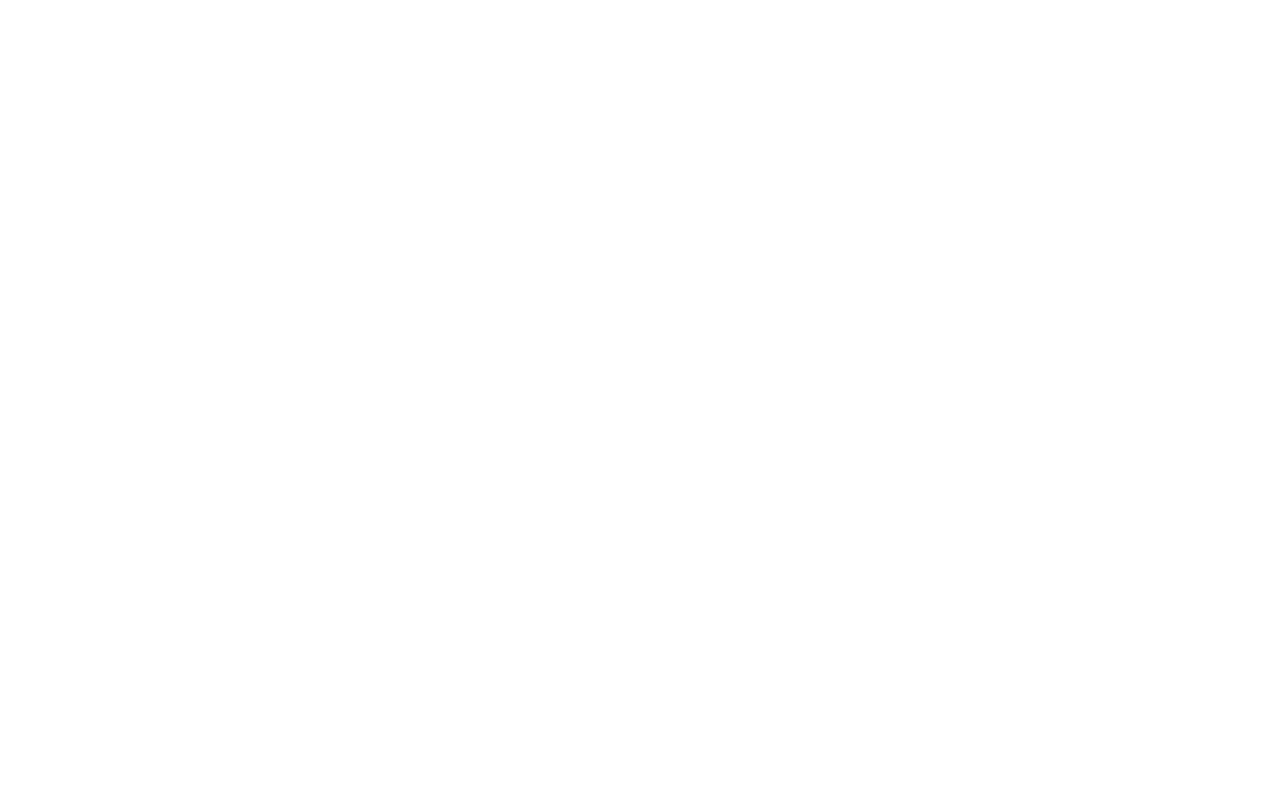
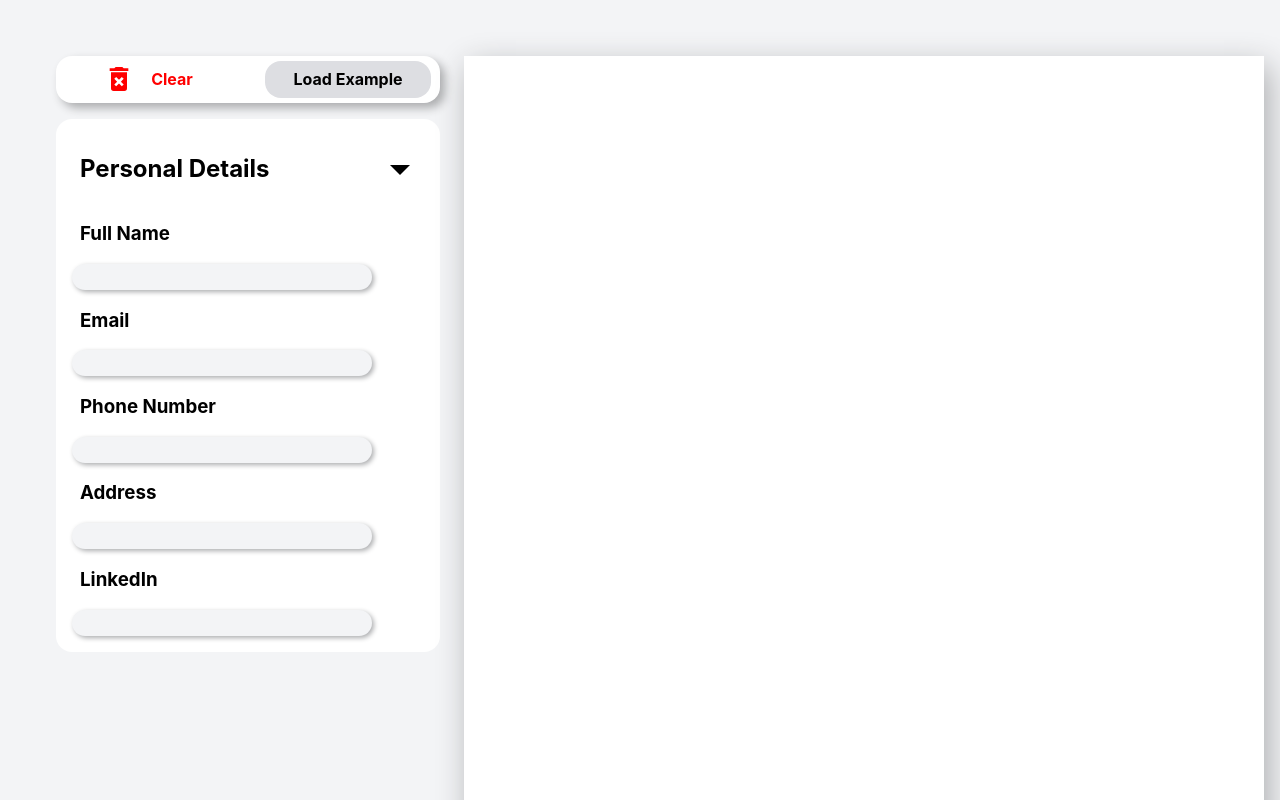
Before and after one commit to DeclanKBrown/CVApplication, a React (Vite) app: page / in a window 1280 px wide. Shown: the top 800 px of the page. Built offline with nearby package versions, Linux system fonts and the light colour scheme.

Commit message:
Added Personal Details box with toggle

```diff
--- a/index.html
+++ b/index.html
@@ -2,7 +2,7 @@
 <html lang="en">
   <head>
     <meta charset="UTF-8" />
-    <link rel="icon" type="image/svg+xml" href="#"/>
+    <link rel="icon" type="image/svg+xml" href="./logo.svg"/>
     <meta name="viewport" content="width=device-width, initial-scale=1.0" />
     <title>CV Builder</title>
   </head>
--- /dev/null
+++ b/src/components/Options.jsx
@@ -0,0 +1,16 @@
+import '../styles/options.css'
+
+export default function Options() {
+    return (
+        <div className='container'>
+            <div className='clear'>
+                <svg xmlns="http://www.w3.org/2000/svg" viewBox="0 0 24 24"><title>delete-forever</title><path d="M6,19A2,2 0 0,0 8,21H16A2,2 0 0,0 18,19V7H6V19M8.46,11.88L9.87,10.47L12,12.59L14.12,10.47L15.53,11.88L13.41,14L15.53,16.12L14.12,17.53L12,15.41L9.88,17.53L8.47,16.12L10.59,14L8.46,11.88M15.5,4L14.5,3H9.5L8.5,4H5V6H19V4H15.5Z" /></svg>
+                <h1>Clear</h1>
+            </div>
+            <div className='load-example'>
+                <h1>Load Example</h1>
+            </div>
+        </div>
+    )
+
+}
--- /dev/null
+++ b/src/components/Page.jsx
@@ -0,0 +1,11 @@
+import '../styles/page.css'
+
+export default function Page() {
+    return (
+        <>
+          <div className="a4">
+
+          </div>
+        </>
+    )
+}
--- /dev/null
+++ b/src/components/Personal.jsx
@@ -0,0 +1,45 @@
+import { useState } from 'react'
+import '../styles/personal.css'
+
+export default function Personal() {
+
+    const [toggle, setToggle] = useState('open')
+
+    function toggleMenu() {
+        toggle === 'open' ? setToggle('closed') : setToggle('open')
+
+    }
+
+    return (
+        <div className={'personal ' + toggle}>
+            <div className='personal-top'>
+                <h1>Personal Details</h1>
+                {toggle === 'open' ? ( <svg onClick={toggleMenu} xmlns="http://www.w3.org/2000/svg" viewBox="0 0 24 24"><path d="M7,10L12,15L17,10H7Z" /></svg> ) : ( <svg onClick={toggleMenu} xmlns="http://www.w3.org/2000/svg" viewBox="0 0 24 24"><path d="M7,15L12,10L17,15H7Z" /></svg> ) }
+            </div>
+            {toggle === 'open' ? (
+                <>
+                    <div className='details'>
+                        <h3>Full Name</h3>
+                        <input type='text'></input>
+                    </div>
+                    <div className='details'>
+                        <h3>Email</h3>
+                        <input type='text'></input>
+                    </div>
+                    <div className='details'>
+                        <h3>Phone Number</h3>
+                        <input type='text'></input>
+                    </div>
+                    <div className='details'>
+                        <h3>Address</h3>
+                        <input type='text'></input>
+                    </div>
+                    <div className='details'>
+                        <h3>LinkedIn</h3>
+                        <input type='text'></input>
+                    </div>
+                </>
+            ) : ( null ) }
+        </div>
+    )
+}
--- /dev/null
+++ b/src/components/Sidebar.jsx
@@ -0,0 +1,14 @@
+import '../styles/sidebar.css'
+import Options from './Options'
+import Personal from './Personal'
+
+export default function SideBar() {
+    return (
+        <>
+          <aside className="side-bar">
+            <Options />
+            <Personal />
+          </aside>
+        </>
+    )
+}
--- a/src/index.css
+++ b/src/index.css
@@ -1,10 +1,15 @@
 :root {
   font-family: Inter, system-ui, Avenir, Helvetica, Arial, sans-serif;
+  background-color: #F3F4F6;
 
 }
 
-@media (prefers-color-scheme: light) {
-  :root {
-
-  }
+#root {
+  display: grid;
+  grid-template-columns: 1fr 2fr;
+  gap: 1rem;
+  align-items: center;
+  justify-items: center;
+  padding-top: 3rem;
+  padding-bottom: 3rem;
 }
--- a/src/main.jsx
+++ b/src/main.jsx
@@ -1,8 +1,12 @@
 import React from 'react'
 import ReactDOM from 'react-dom/client'
 import './index.css'
+import Sidebar from './components/Sidebar'
+import Page from './components/Page'
 
 ReactDOM.createRoot(document.getElementById('root')).render(
   <React.StrictMode>
+    <Sidebar />
+    <Page />
   </React.StrictMode>,
 )
--- /dev/null
+++ b/src/styles/options.css
@@ -0,0 +1,53 @@
+.container {
+    background-color: white;
+    border-radius: 1rem;
+    box-shadow: 5px 5px 10px #acadaf;
+    display: grid;
+    grid-template-columns: repeat(2, 1fr);
+    align-items: center;
+    justify-items: center;
+    gap: 1rem;
+    cursor: pointer;
+    user-select: none;
+}
+
+.clear {
+    width: 90%;
+    height: 80%;
+    display: grid;
+    justify-content: center;
+    align-content: center;
+    grid-template-columns: 2rem min-content;
+    align-items: center;
+    gap: 1rem;
+}
+
+.clear h1 {
+    color: red;
+}
+
+.clear svg {
+    fill: red;
+}
+
+.clear:hover {
+    opacity: 0.6;
+}
+
+.load-example {
+    width: 90%;
+    height: 80%;
+    background-color: #dddee2;
+    border-radius: 1rem;
+    display: grid;
+    justify-items: center;
+    align-content: center;
+}
+
+.load-example:hover {
+    opacity: 0.6;
+}
+
+h1 {
+    font-size: 1rem;
+}
--- /dev/null
+++ b/src/styles/page.css
@@ -0,0 +1,6 @@
+.a4 {
+    background-color: white;
+    width: 800px;
+    height: 1131px;
+    box-shadow: 5px 10px 30px #acadaf;
+}
--- /dev/null
+++ b/src/styles/personal.css
@@ -0,0 +1,38 @@
+.personal {
+    background-color: white;
+    border-radius: 1rem;
+    padding: 1rem 1rem;
+}
+
+.personal h1 {
+    font-size: 1.5rem;
+    padding-left: 0.5rem;
+    user-select: none;
+}
+
+.personal h3 {
+    padding-left: 0.5rem;
+    user-select: none;
+
+}
+
+.personal input {
+    width: 80%;
+    background-color: #F3F4F6;
+    border: none;
+    height: 1.5rem;
+    border-radius: 1rem;
+    box-shadow: 2px 2px 5px #acadaf;
+    padding-left: 1rem;
+}
+
+.personal-top {
+    display: grid;
+    grid-template-columns: 1fr 3rem;
+    align-items: center;
+    justify-content: space-between;
+}
+
+.personal-top svg {
+    cursor: pointer;
+}
--- /dev/null
+++ b/src/styles/sidebar.css
@@ -0,0 +1,7 @@
+.side-bar {
+    width: 30vw;
+    padding-left: 3rem;
+    align-self: start;
+    display: grid;
+    gap: 1rem;
+}
```
Also changed, not shown: public/logo.svg (added).
